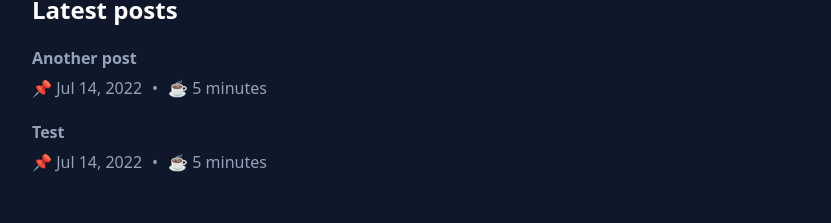
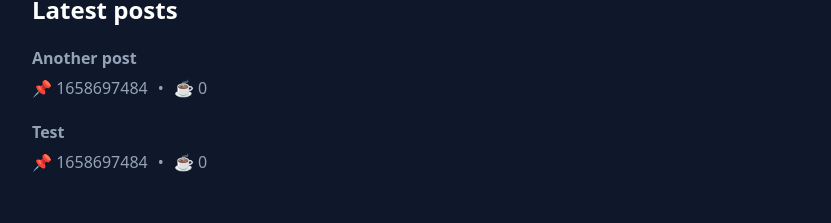
Before and after one commit to helciofranco/helciofranco.com, a Next.js app: page / in a window 1280 px wide. Shown: the part 311-534 px from the top of the page, without its empty margins (224-1055 px from the left). Built offline with nearby package versions, Linux system fonts and the light colour scheme.

Commit message:
feat: add dynamic data about post info

```diff
--- a/posts/another-post.mdx
+++ b/posts/another-post.mdx
@@ -1,8 +1,9 @@
 ---
 title: Another post
 authorName: Hélcio Franco
-authorImage: https://avatars.githubusercontent.com/u/7074983?v=4
+authorImageSrc: https://avatars.githubusercontent.com/u/7074983?v=4
 createdAt: 1658697484
+readTime: 0
 ---
 
 ## My MDX page
--- a/posts/test.mdx
+++ b/posts/test.mdx
@@ -1,8 +1,9 @@
 ---
 title: Test
 authorName: Hélcio Franco
-authorImage: https://avatars.githubusercontent.com/u/7074983?v=4
+authorImageSrc: https://avatars.githubusercontent.com/u/7074983?v=4
 createdAt: 1658697484
+readTime: 0
 ---
 
 ## What I used on this blog
--- a/src/modules/blog/components/Feed/Post/index.tsx
+++ b/src/modules/blog/components/Feed/Post/index.tsx
@@ -8,7 +8,14 @@ import PostInfo from '@blog/components/PostInfo';
 import { Highlight, PostContainer } from './styles';
 import { Props } from './types';
 
-const Post = ({ slug, title }: Props) => {
+const Post = ({
+  slug,
+  title,
+  authorName,
+  authorImageSrc,
+  readTime,
+  createdAt,
+}: Props) => {
   const [hovered, setHovered] = useState<boolean>(false);
 
   return (
@@ -26,7 +33,13 @@ const Post = ({ slug, title }: Props) => {
           >
             {title}
           </Text>
-          <PostInfo />
+
+          <PostInfo
+            authorName={authorName}
+            authorImageSrc={authorImageSrc}
+            readTime={readTime}
+            createdAt={createdAt}
+          />
 
           {hovered && (
             <Highlight
--- a/src/modules/blog/components/Feed/Post/types.ts
+++ b/src/modules/blog/components/Feed/Post/types.ts
@@ -1,4 +1,8 @@
 export type Props = {
   slug: string;
   title: string;
+  authorName: string;
+  authorImageSrc: string;
+  readTime: number;
+  createdAt: number;
 };
--- a/src/modules/blog/components/PostInfo/index.tsx
+++ b/src/modules/blog/components/PostInfo/index.tsx
@@ -5,7 +5,13 @@ import Text from '@components/Text';
 import { Container } from './styles';
 import { Props } from './types';
 
-const PostInfo = ({ showAuthor = false }: Props) => {
+const PostInfo = ({
+  showAuthor = false,
+  authorName,
+  authorImageSrc,
+  readTime,
+  createdAt,
+}: Props) => {
   return (
     <Container>
       {showAuthor && (
@@ -15,10 +21,7 @@ const PostInfo = ({ showAuthor = false }: Props) => {
             alignItems: 'center',
           }}
         >
-          <Avatar
-            src="https://avatars.githubusercontent.com/u/7074983?v=4"
-            size="xs"
-          />
+          <Avatar src={authorImageSrc} size="xs" />
 
           <Box
             css={{
@@ -26,7 +29,7 @@ const PostInfo = ({ showAuthor = false }: Props) => {
             }}
           >
             <Text color="tertiary" as="span">
-              Hélcio Franco
+              {authorName}
             </Text>
           </Box>
         </Box>
@@ -34,7 +37,7 @@ const PostInfo = ({ showAuthor = false }: Props) => {
 
       <div>
         <Text color="tertiary" as="time" dateTime="2022-07-12T16:02:33.758Z">
-          📌 Jul 14, 2022
+          📌 {createdAt}
         </Text>
         <Text
           color="tertiary"
@@ -44,7 +47,7 @@ const PostInfo = ({ showAuthor = false }: Props) => {
           •
         </Text>
         <Text color="tertiary" as="span">
-          ☕ 5 minutes
+          ☕ {readTime}
         </Text>
       </div>
     </Container>
--- a/src/modules/blog/components/PostInfo/types.ts
+++ b/src/modules/blog/components/PostInfo/types.ts
@@ -1,3 +1,7 @@
 export type Props = {
   showAuthor?: boolean;
+  authorName: string;
+  authorImageSrc: string;
+  readTime: number;
+  createdAt: number;
 };
--- a/src/modules/blog/screens/Feed/index.tsx
+++ b/src/modules/blog/screens/Feed/index.tsx
@@ -18,7 +18,15 @@ const Feed = ({ posts }: Props) => {
       </Text>
 
       {posts.map((post) => (
-        <Post key={post.slug} slug={post.slug} title={post.title} />
+        <Post
+          key={post.slug}
+          slug={post.slug}
+          title={post.title}
+          authorName={post.authorName}
+          authorImageSrc={post.authorImageSrc}
+          createdAt={post.createdAt}
+          readTime={post.readTime}
+        />
       ))}
     </>
   );
--- a/src/modules/blog/screens/Post/types.ts
+++ b/src/modules/blog/screens/Post/types.ts
@@ -1,4 +1,8 @@
 export type Props = {
   title: string;
   compiledSource: string;
+  authorName: string;
+  authorImageSrc: string;
+  readTime: number;
+  createdAt: number;
 };
--- a/src/pages/index.tsx
+++ b/src/pages/index.tsx
@@ -35,6 +35,10 @@ export const getStaticProps: GetStaticProps<Props> = async () => {
     return {
       slug: filename.replace('.mdx', ''),
       title: frontmatter?.title ?? '',
+      authorName: frontmatter?.authorName ?? '',
+      authorImageSrc: frontmatter?.authorImageSrc ?? '',
+      readTime: parseInt(frontmatter?.readTime ?? '0', 10),
+      createdAt: parseInt(frontmatter?.createdAt ?? '0', 10),
     };
   });
 
```
Also changed, not shown: src/modules/blog/screens/Post/index.tsx (+15 -2 lines), src/pages/[slug]/index.tsx (+23 -4 lines).
